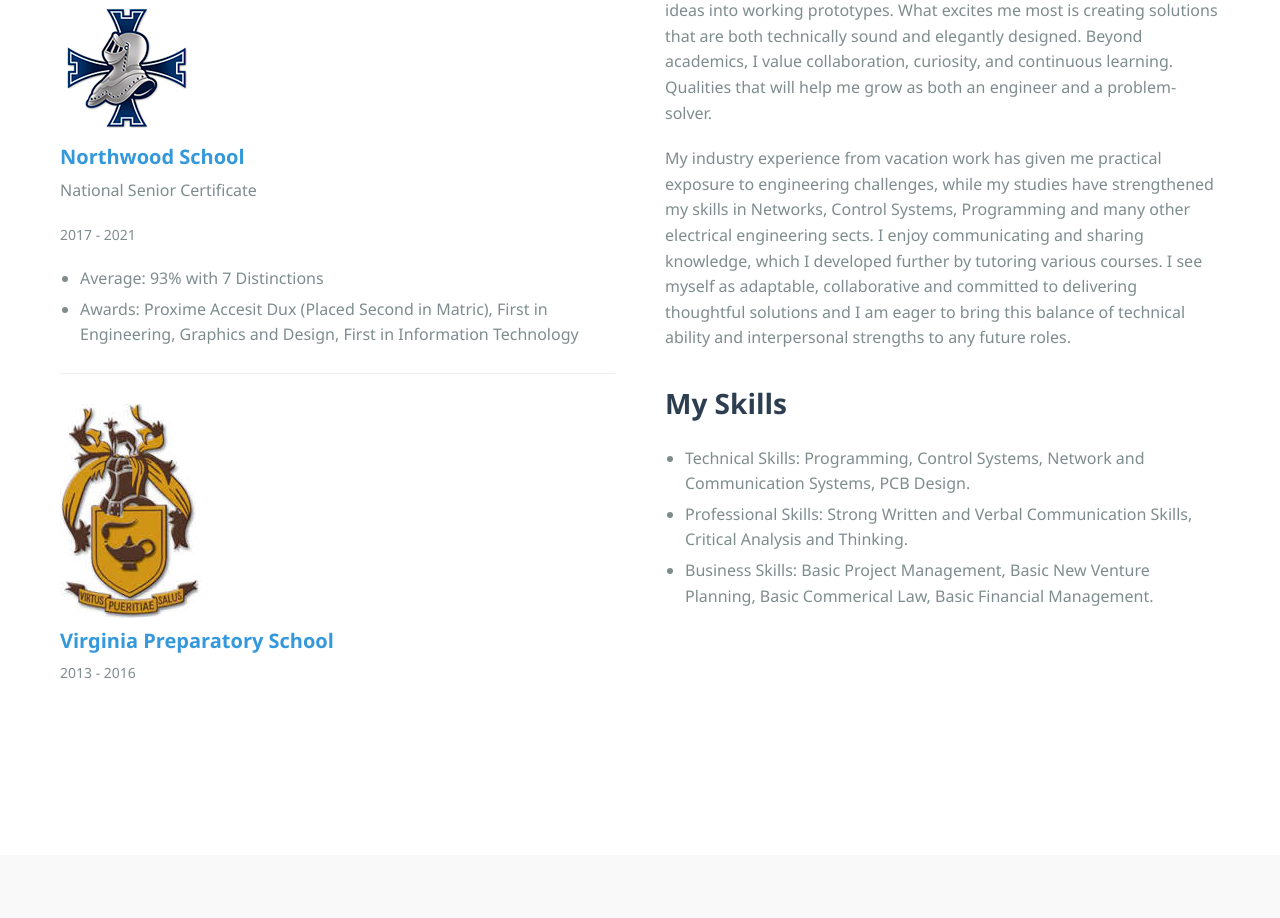
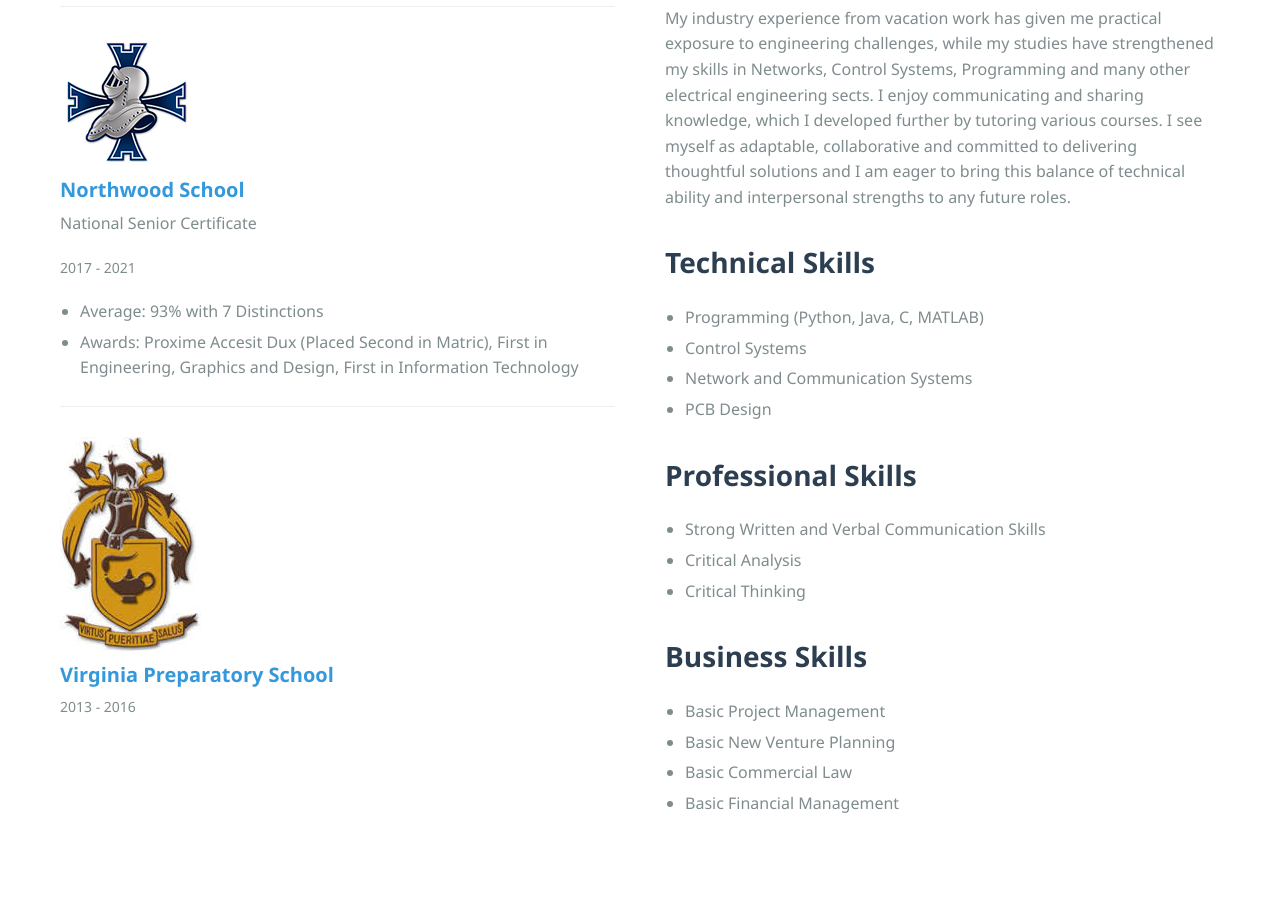
Before and after one commit to KashanPillay/kashanpillay.github.io, a plain HTML site: page index.html in a window 1280 px wide. Shown: the part 1542-2460 px from the top of the page. Drawn offline with Linux system fonts and the light colour scheme.

Commit message:
Update index.html

```diff
--- a/index.html
+++ b/index.html
@@ -735,13 +735,37 @@ collaborative and committed to delivering thoughtful solutions and I am eager to
 interpersonal strengths to any future roles.</p>
 
                 <div class="cv-section">
-                <h3>My Skills</h3>
+                <h3>Technical Skills</h3>
 
                 <!-- Skills -->
                     <ul class="education-details">
-                        <li>Technical Skills: Programming, Control Systems, Network and Communication Systems, PCB Design.</li>
-                        <li>Professional Skills: Strong Written and Verbal Communication Skills, Critical Analysis and Thinking.</li>
-                        <li>Business Skills: Basic Project Management, Basic New Venture Planning, Basic Commerical Law, Basic Financial Management.</li>
+                        <li>Programming (Python, Java, C, MATLAB)</li>
+                        <li>Control Systems</li>
+                        <li>Network and Communication Systems</li>
+                        <li>PCB Design</li>
+                    </ul>
+                </div>
+
+                <div class="cv-section">
+                <h3>Professional Skills</h3>
+
+                <!-- Skills -->
+                    <ul class="education-details">
+                        <li>Strong Written and Verbal Communication Skills </li>
+                        <li>Critical Analysis</li>
+                        <li>Critical Thinking</li>
+                    </ul>
+                </div>
+
+                <div class="cv-section">
+                <h3>Business Skills</h3>
+
+                <!-- Skills -->
+                    <ul class="education-details">
+                        <li>Basic Project Management</li>
+                        <li>Basic New Venture Planning</li>
+                        <li>Basic Commercial Law</li>
+                        <li>Basic Financial Management</li>
                     </ul>
                 </div>
 
@@ -815,25 +839,6 @@ interpersonal strengths to any future roles.</p>
                     </div>
                 </div>
 
-                <!-- Project 2.2 -->
-                <div class="project-card">
-                    <div class="project-image">
-                        <img src="images/project-po.jpg" alt="Project 2">
-                    </div>
-                    <div class="project-info">
-                        <h3>Remote Penguin Pulse Oximeter</h3>
-                        <p>This project was undertaken in an effort to monitor the health of African penguins during their moulting season. BirdLife SA played the role of the stakeholder and so a remote pulse oximeter with a desktop based user platform was developed.</p>
-                        <div class="project-tags">
-                            <span>Pycharm</span>
-                            <span>OnShape</span>
-                            <span>Arduino IDE</span>
-                        </div>
-                        <div class="project-links">
-                            <!--<a href="#"><i class="fas fa-external-link-alt"></i> Live Demo</a>-->
-                            <a href="https://github.com/KashanPillay/EEE4113F_Group34_MDLPRI040_PLLKAS005_SNGLIY001"><i class="fab fa-github"></i> Source Code</a>
-                        </div>
-                    </div>
-                </div>
 
                 <!-- Project 3 -->
                 <div class="project-card">
```
